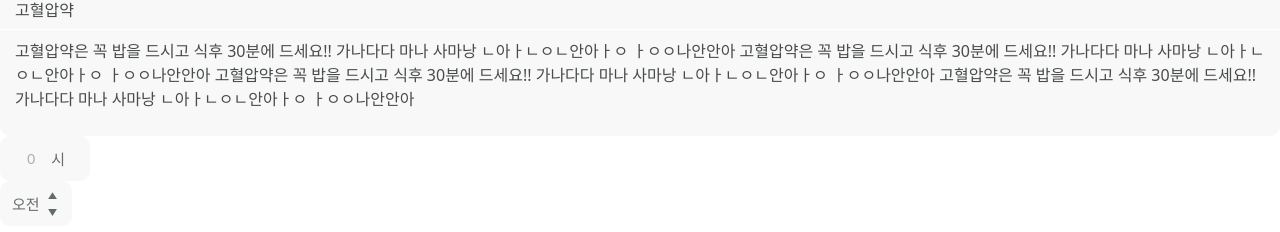
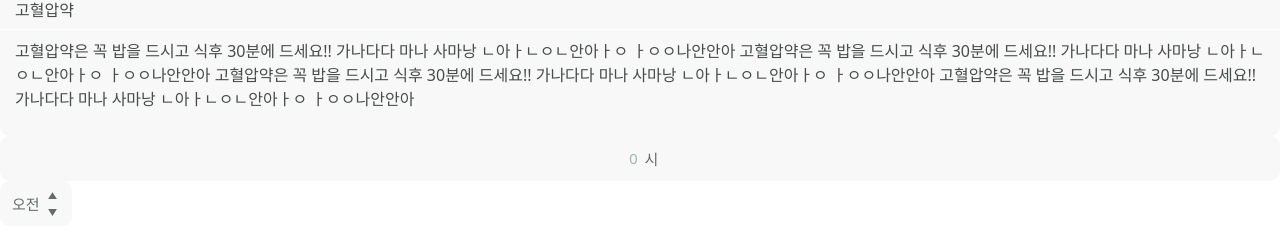
Before and after one commit to Team-MansuMugang/mansumugang-fontend, a React (Vite) app: page /test in a window 1280 px wide. Shown: the part 2351-2583 px from the top of the page. Built offline with nearby package versions, Linux system fonts and the light colour scheme.

Commit message:
input 클릭 범위 개선

```diff
--- a/src/components/FilledTimeInput.css
+++ b/src/components/FilledTimeInput.css
@@ -4,12 +4,11 @@
   align-items: center;
   gap: 5px;
   height: 45px;
-  width: 90px;
   background-color: var(--color-neutral-95);
   border-radius: var(--round-size-medium);
   color: var(--color-neutral-45);
   font-size: var(--text-size-body-medium);
-  padding: 0 25px;
+  padding: 0 12px;
   box-sizing: border-box;
 }
 
@@ -17,14 +16,19 @@
   background-color: unset;
   border: none;
   outline: none;
-  width: 100%;
+  width: 20px;
   height: 100%;
   color: var(--color-neutral-45);
   font-size: var(--text-size-body-medium);
+  text-align: right;
 }
 
 .filled-time-input input::placeholder {
   color: var(--color-neutral-75);
+}
+
+.filled-time-input span {
+  width: 20px;
 }
 
 input[type='number']::-webkit-inner-spin-button,
--- a/src/components/FilledTimeInput.jsx
+++ b/src/components/FilledTimeInput.jsx
@@ -19,10 +19,10 @@ const FilledTimeInput = ({ onInput, type = 'hours' }) => {
   };
 
   return (
-    <div className="filled-time-input">
+    <label className="filled-time-input">
       <input type="number" placeholder="0" onChange={handleInput} />
       <span>{typeText(type)}</span>
-    </div>
+    </label>
   );
 };
 
```
